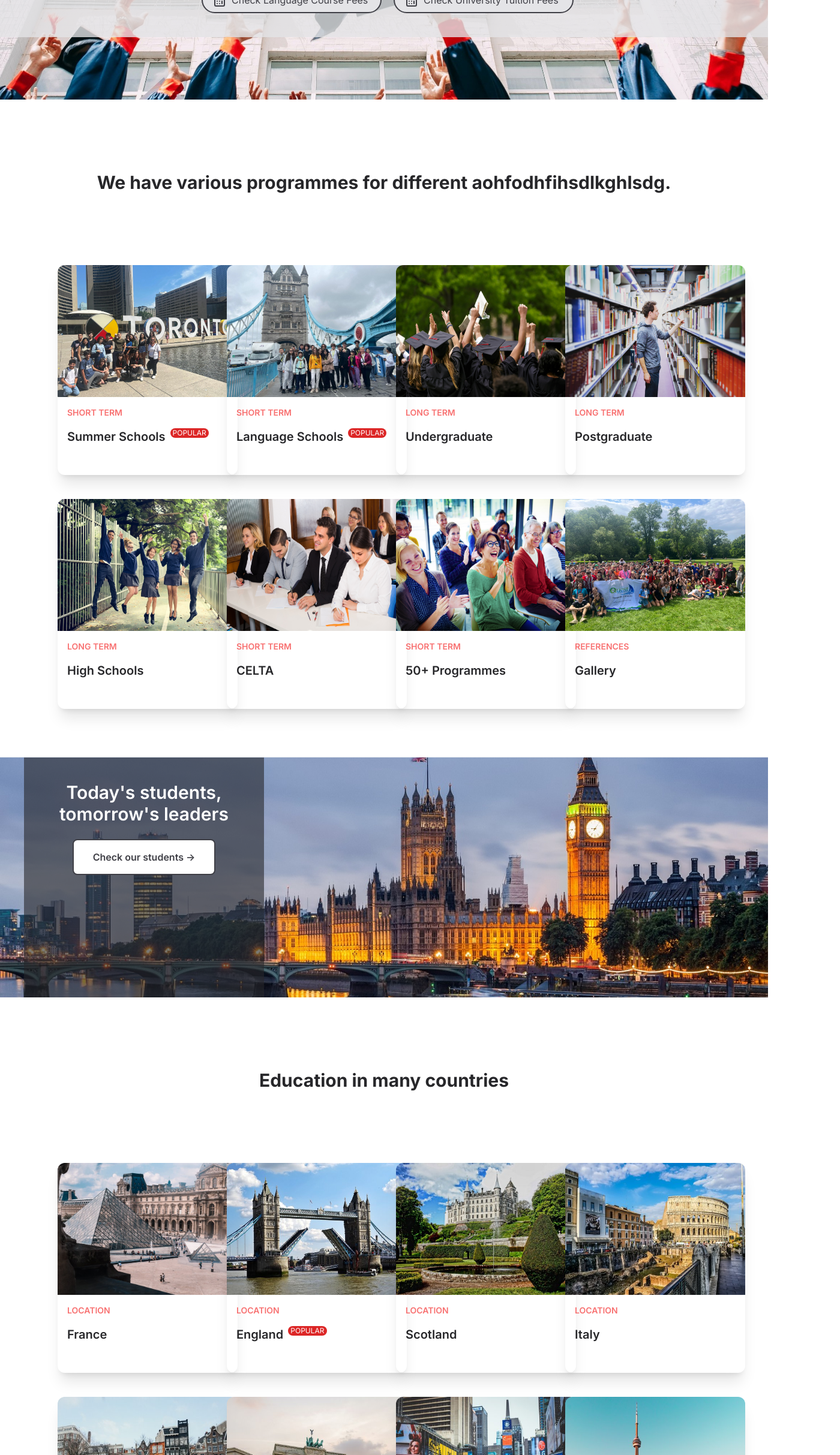
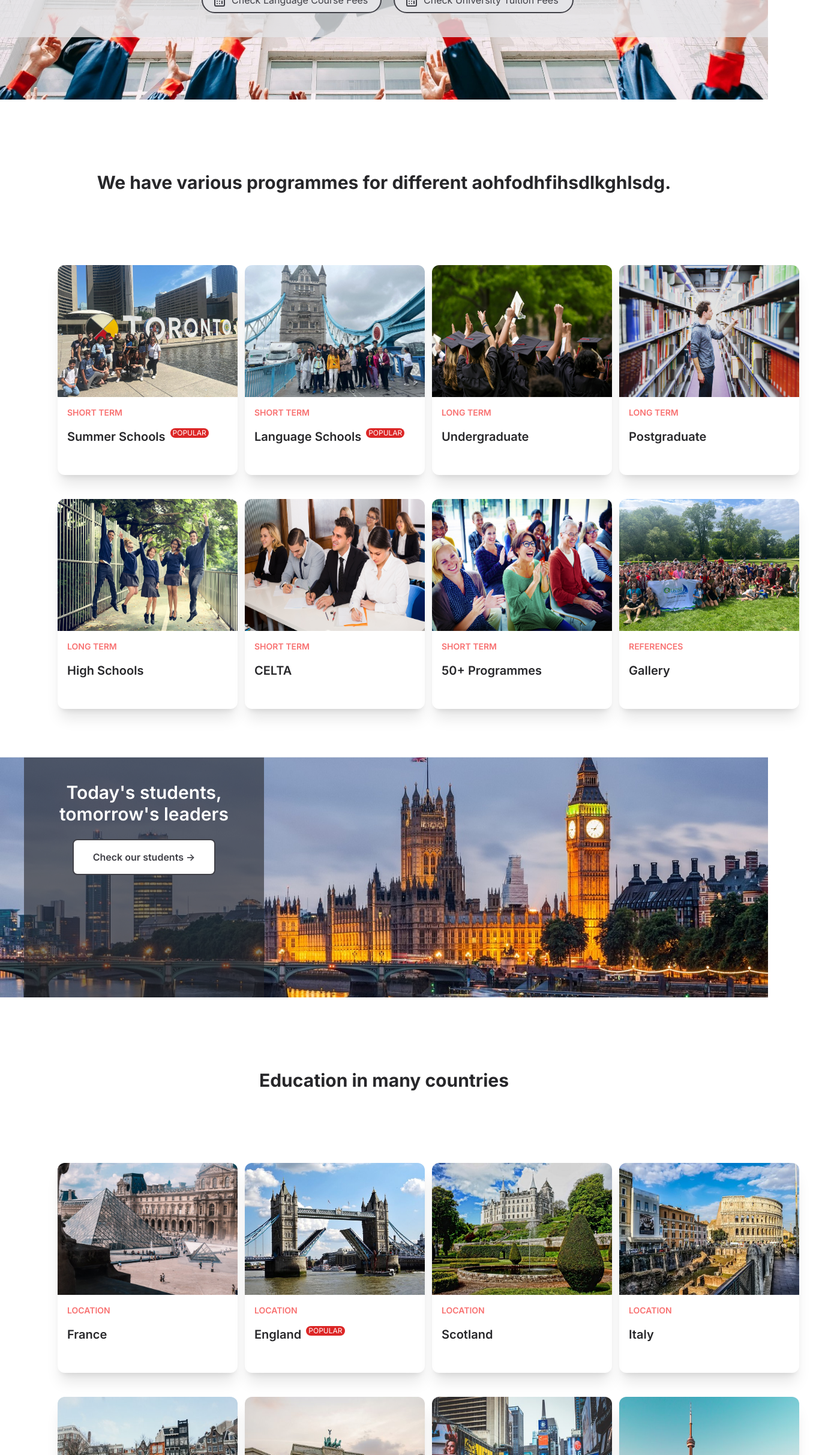
Before and after one commit to gaorachel/connect-istanbul, a Next.js app: page / in a window 1280 px wide. Shown: the part 374-2800 px from the top of the page at 60% size, 1400 px wide, since content can reach past the window. Built offline with nearby package versions, Linux system fonts and the light colour scheme.

Commit message:
Add fixed width for cards

```diff
--- a/app/(home)/_components/country-cards.tsx
+++ b/app/(home)/_components/country-cards.tsx
@@ -49,7 +49,7 @@ export const CountryCards = () => {
   return (
     <div>
       <p className="p-5 md:p-20 text-3xl text-center font-bold"> Education in many countries </p>
-      <div className="grid grid-cols-1 sm:grid-cols-2 md:grid-cols-4 px-24 p-10 gap-10 rounded-lg">
+      <div className="grid grid-cols-1 md:grid-cols-2 lg:grid-cols-4 px-24 p-10 gap-10 rounded-lg lg:w-[1400px] md:w-[800p] m-auto">
         {countries.map((country) => (
           <ImageCard {...country} key={country.code} />
         ))}
--- a/app/(home)/_components/programme-cards.tsx
+++ b/app/(home)/_components/programme-cards.tsx
@@ -51,7 +51,7 @@ export const ProgrammeCards = () => {
       <p className="p-5 md:p-20 text-3xl text-center font-bold">
         We have various programmes for different aohfodhfihsdlkghlsdg.
       </p>
-      <div className="grid grid-cols-1 sm:grid-cols-2 md:grid-cols-4 px-24 p-10 gap-10 rounded-lg">
+      <div className="grid grid-cols-1 md:grid-cols-2 lg:grid-cols-4 px-24 p-10 gap-10 rounded-lg lg:w-[1400px] md:w-[800p] m-auto">
         {programmes.map((programme) => (
           <ImageCard {...programme} key={programme.code} />
         ))}
```
